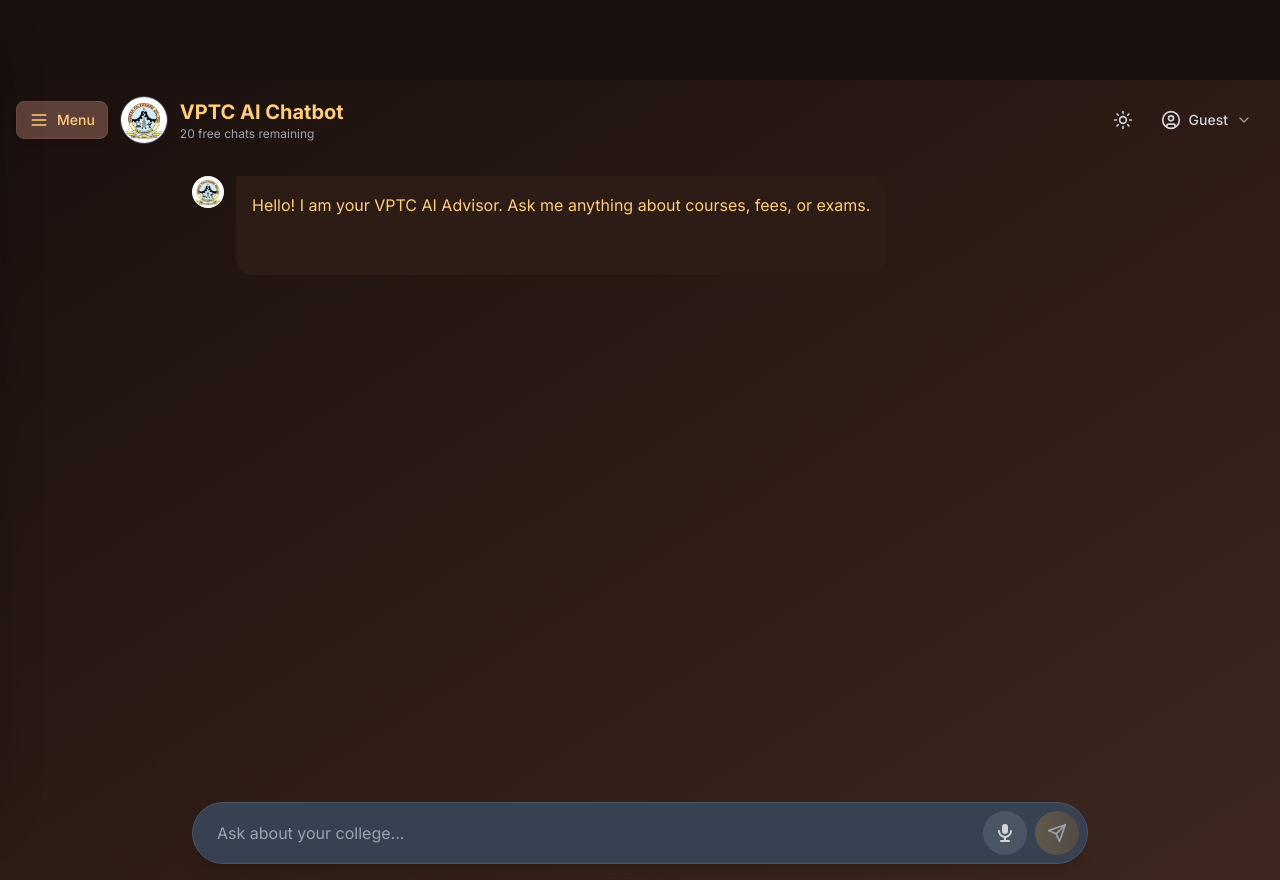
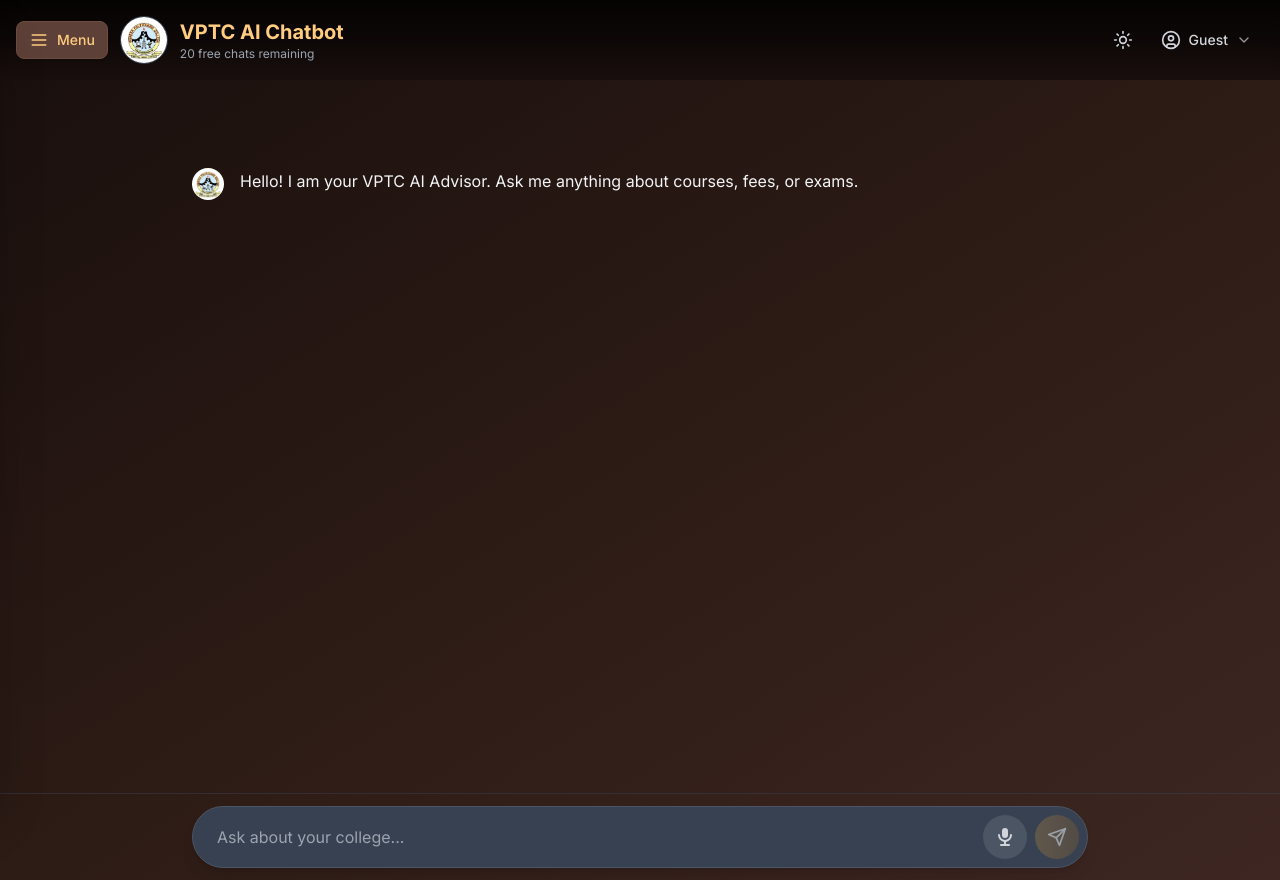
Before and after one commit to sri-vijay-git/vptc-ai-chatbot, a Next.js app in the folder frontend/: page /chat in a window 1280 px wide. Built offline with nearby package versions, Linux system fonts and the light colour scheme.

Commit message:
Fix chat UI layout and spacing issues

```diff
--- a/frontend/app/(dashboard)/chat/page.tsx
+++ b/frontend/app/(dashboard)/chat/page.tsx
@@ -18,6 +18,7 @@ type Message = {
     sources?: string[];
     followupQuestions?: string[];
     rating?: number; // 1 for helpful, -1 for not helpful
+    isTyping?: boolean; // For typing animation
 };
 
 type Conversation = {
@@ -56,6 +57,10 @@ function ChatContent() {
     const [showProfileDropdown, setShowProfileDropdown] = useState(false);
     const [userEmail, setUserEmail] = useState<string | null>(null);
     const searchParams = useSearchParams();
+
+    // Typing animation state
+    const [typingMessageIndex, setTypingMessageIndex] = useState<number | null>(null);
+    const [displayedText, setDisplayedText] = useState<string>("");
     const hasAutoSent = useRef(false);
 
     // Sidebar State
@@ -74,6 +79,9 @@ function ChatContent() {
     // Voice Input State
     const [isListening, setIsListening] = useState(false);
     const recognitionRef = useRef<any>(null);
+
+    // Profile Dropdown Ref for click-outside detection
+    const profileDropdownRef = useRef<HTMLDivElement>(null);
 
     // Handle auto-send from homepage query
     useEffect(() => {
@@ -128,6 +136,55 @@ function ChatContent() {
         }
     }, [showSignupPrompt]);
 
+    // Close profile dropdown when clicking outside
+    useEffect(() => {
+        const handleClickOutside = (event: MouseEvent) => {
+            if (profileDropdownRef.current && !profileDropdownRef.current.contains(event.target as Node)) {
+                setShowProfileDropdown(false);
+            }
+        };
+
+        if (showProfileDropdown) {
+            document.addEventListener('mousedown', handleClickOutside);
+        }
+
+        return () => {
+            document.removeEventListener('mousedown', handleClickOutside);
+        };
+    }, [showProfileDropdown]);
+
+    // Typing animation effect for AI responses
+    useEffect(() => {
+        if (typingMessageIndex === null) return;
+
+        const message = messages[typingMessageIndex];
+        if (!message || message.role !== "assistant" || !message.isTyping) return;
+
+        const fullText = message.content;
+        let currentIndex = 0;
+
+        // Clear displayed text when starting new message
+        setDisplayedText("");
+
+        const typingInterval = setInterval(() => {
+            if (currentIndex < fullText.length) {
+                // Type 2-4 characters at a time for smoother effect
+                const charsToAdd = Math.min(3, fullText.length - currentIndex);
+                setDisplayedText(fullText.substring(0, currentIndex + charsToAdd));
+                currentIndex += charsToAdd;
+            } else {
+                // Typing complete - mark message as no longer typing
+                clearInterval(typingInterval);
+                setMessages(prev => prev.map((msg, idx) =>
+                    idx === typingMessageIndex ? { ...msg, isTyping: false } : msg
+                ));
+                setTypingMessageIndex(null);
+            }
+        }, 30); // Faster for smoother effect
+
+        return () => clearInterval(typingInterval);
+    }, [typingMessageIndex, messages]);
+
     // Auto-save conversation when messages change
     useEffect(() => {
         if (messages.length > 1) { // More than just the initial message
@@ -177,15 +234,20 @@ function ChatContent() {
             const response = await api.post("/chat/message", { message: userMsg });
             const aiResponse = response.data;
 
-            setMessages((prev) => [
-                ...prev,
-                {
-                    role: "assistant",
+            const newMessage = {
+                role: "assistant" as const,
                 content: aiResponse.answer,
                 sources: aiResponse.sources,
-                    followupQuestions: aiResponse.followup_questions
-                }
-            ]);
+                followupQuestions: aiResponse.followup_questions,
+                isTyping: true
+            };
+
+            setMessages((prev) => [...prev, newMessage]);
+
+            // Start typing animation for the new message
+            setTimeout(() => {
+                setTypingMessageIndex(messages.length + 1); // +1 because we added user message earlier
+            }, 100);
 
             // Track guest conversations
             if (isGuest) {
@@ -404,7 +466,7 @@ function ChatContent() {
             )}
 
             {/* Main Chat Area */}
-            <div className="flex flex-col flex-1 bg-gradient-to-br from-[#ffffff] via-[#fff8e1] to-[#ffe0b2] dark:from-[#1a100e] dark:via-[#2d1b15] dark:to-[#3e2723]">
+            <div className="flex flex-col flex-1 h-screen bg-gradient-to-br from-[#ffffff] via-[#fff8e1] to-[#ffe0b2] dark:from-[#1a100e] dark:via-[#2d1b15] dark:to-[#3e2723] overflow-hidden">
                 {/* Signup Prompt Modal */}
                 <SignupPrompt
                     isOpen={showModal}
@@ -420,7 +482,7 @@ function ChatContent() {
                 />
 
                 {/* Header */}
-                <header className="p-4 flex justify-between items-center bg-transparent">
+                <header className="absolute top-0 w-full z-10 p-4 flex justify-between items-center bg-gradient-to-b from-white/80 via-white/50 to-transparent dark:from-black/80 dark:via-black/50 dark:to-transparent backdrop-blur-sm">
                     <div className="flex items-center gap-3">
                         {/* Sidebar Toggle - Simple icon on mobile, with text on desktop */}
                         <button
@@ -485,7 +547,7 @@ function ChatContent() {
                         </button>
 
                         {/* User Profile Button */}
-                        <div className="relative">
+                        <div className="relative" ref={profileDropdownRef}>
                             <button
                                 onClick={() => setShowProfileDropdown(!showProfileDropdown)}
                                 className="flex items-center gap-2 px-3 py-2 text-gray-600 dark:text-gray-300 hover:bg-black/5 dark:hover:bg-white/10 rounded-lg transition-all"
@@ -548,18 +610,18 @@ function ChatContent() {
                 </header>
 
                 {/* Chat Area */}
-                < div className="flex-1 overflow-y-auto p-4 space-y-4" >
-                    <div className="max-w-4xl mx-auto space-y-4">
+                <div className="flex-1 overflow-y-auto px-4 pt-20">
+                    <div className="max-w-4xl mx-auto space-y-3">
                         {messages.map((msg, idx) => (
-                            <div key={idx} className={`flex ${msg.role === "user" ? "justify-end" : "justify-start"} animate-fadeIn`}>
-                                <div className={`flex gap-3 max-w-[85%] ${msg.role === "user" ? "flex-row-reverse" : ""} group`}>
+                            <div key={idx} className={`flex ${msg.role === "user" ? "justify-end" : "justify-start"} animate-fadeIn py-2`}>
+                                <div className={`flex gap-4 max-w-full ${msg.role === "user" ? "flex-row-reverse" : ""} group w-full`}>
                                     {/* Avatar */}
                                     <div className={`w-8 h-8 rounded-full flex items-center justify-center flex-shrink-0 ${msg.role === "user"
                                         ? "bg-gradient-to-r from-[#8B6F47] to-[#6D563C] text-white"
-                                        : "bg-gradient-to-br from-[#EFEBE9] to-[#D7CCC8] dark:from-[#3E2723] dark:to-[#5D4037] text-[#3E2723] dark:text-[#FFCC80]"
+                                        : "bg-transparent"
                                         }`}>
                                         {msg.role === "user" ? <User className="w-5 h-5" /> : (
-                                            <div className="relative w-full h-full rounded-full overflow-hidden">
+                                            <div className="relative w-8 h-8 rounded-full overflow-hidden">
                                                 <Image
                                                     src="/logo.png"
                                                     alt="AI"
@@ -570,42 +632,49 @@ function ChatContent() {
                                         )}
                                     </div>
 
-                                    {/* Message Bubble */}
-                                    <div
-                                        className={`rounded-2xl p-4 shadow-sm ${msg.role === "user"
-                                            ? "bg-gradient-to-r from-[#8B6F47] to-[#6D563C] text-white rounded-tr-sm border border-[#6D563C]"
-                                            : "bg-white dark:bg-[#2D1B15] text-[#3E2723] dark:text-[#FFCC80] rounded-tl-sm"
-                                            }`}
-                                    >
-                                        <p className="whitespace-pre-wrap leading-relaxed">{msg.content}</p>
-                                        {msg.sources && msg.sources.length > 0 && (
+                                    {/* Message Content */}
+                                    {msg.role === "user" ? (
+                                        // User message with bubble
+                                        <div className="flex-1 text-right">
+                                            <div className="inline-block max-w-[70%] px-4 py-3 rounded-2xl bg-gradient-to-r from-[#8B6F47] to-[#6D563C] text-white shadow-sm border border-[#6D563C]/20">
+                                                <p className="whitespace-pre-wrap leading-relaxed text-base">
+                                                    {msg.content}
+                                                </p>
+                                            </div>
+                                        </div>
+                                    ) : (
+                                        // AI message clean without bubble
+                                        <div className="flex-1">
+                                            <p className="whitespace-pre-wrap leading-relaxed text-base text-gray-900 dark:text-gray-100">
+                                                {msg.isTyping && idx === typingMessageIndex
+                                                    ? displayedText
+                                                    : msg.content}
+                                                {msg.isTyping && idx === typingMessageIndex && (
+                                                    <span className="inline-block w-1 h-4 ml-1 bg-current animate-pulse"></span>
+                                                )}
+                                            </p>
+                                            {!msg.isTyping && msg.sources && msg.sources.length > 0 && (
                                                 (() => {
                                                     const filteredSources = msg.sources!.filter(s => s !== "General Knowledge");
                                                     if (filteredSources.length === 0) return null;
                                                     return (
-                                                    <div className="mt-3 pt-3 border-t border-gray-200 dark:border-gray-700 text-xs opacity-75">
-                                                        <span className="font-semibold">Sources:</span> {filteredSources.join(", ")}
+                                                        <div className="mt-3 text-xs text-gray-500 dark:text-gray-400">
+                                                            <span className="font-medium">Sources:</span> {filteredSources.join(", ")}
                                                         </div>
                                                     );
                                                 })()
                                             )}
 
                                             {/* Follow-up Questions */}
-                                        {msg.role === "assistant" && msg.followupQuestions && msg.followupQuestions.length > 0 && (
-                                            <div className="mt-4 space-y-2 border-t border-gray-100 dark:border-gray-700 pt-3">
-                                                <p className="text-xs font-semibold text-gray-500 dark:text-gray-400 uppercase tracking-wider mb-2">
-                                                    Suggested Questions
-                                                </p>
-                                                <div className="flex flex-col gap-2">
+                                            {!msg.isTyping && msg.role === "assistant" && msg.followupQuestions && msg.followupQuestions.length > 0 && (
+                                                <div className="mt-4 space-y-2">
+                                                    <div className="flex flex-wrap gap-2">
                                                         {msg.followupQuestions.map((question, qIdx) => (
                                                             <button
                                                                 key={qIdx}
                                                                 onClick={() => sendMessage({} as any, question)}
-                                                            className="text-left text-sm px-3 py-2 bg-[#FAF7F2] dark:bg-[#3E2723]/50 hover:bg-[#EFEBE9] dark:hover:bg-[#3E2723] text-[#3E2723] dark:text-[#FFCC80] rounded-lg transition-all border border-transparent hover:border-[#D7CCC8] dark:hover:border-[#5D4037] flex items-center gap-2 group"
+                                                                className="text-sm px-4 py-2 bg-gray-100 dark:bg-gray-800 hover:bg-gray-200 dark:hover:bg-gray-700 text-gray-800 dark:text-gray-200 rounded-full transition-all border border-gray-200 dark:border-gray-700"
                                                             >
-                                                            <span className="text-[#8B6F47] dark:text-[#FFCC80] opacity-0 group-hover:opacity-100 transition-opacity">
-                                                                <Sparkles className="w-3 h-3" />
-                                                            </span>
                                                                 {question}
                                                             </button>
                                                         ))}
@@ -639,6 +708,7 @@ function ChatContent() {
                                                 </div>
                                             )}
                                         </div>
+                                    )}
                                 </div>
                             </div>
                         ))}
@@ -667,10 +737,10 @@ function ChatContent() {
                         )}
                         <div ref={messagesEndRef} />
                     </div>
-                </div >
+                </div>
 
                 {/* Input Area */}
-                <div className="p-4 bg-transparent">
+                <div className="px-4 py-3 bg-transparent border-t border-gray-200/50 dark:border-gray-700/50">
                     <form onSubmit={sendMessage} className="max-w-4xl mx-auto">
                         <div className="flex gap-1 sm:gap-2 items-center bg-white dark:bg-gray-700 rounded-full shadow-lg border border-gray-200 dark:border-gray-600 p-2">
                             <input
```
Also changed, not shown: 2 other files (tests, documents, lock files or other folders). Lines whose indentation alone changed are shown as unchanged.
